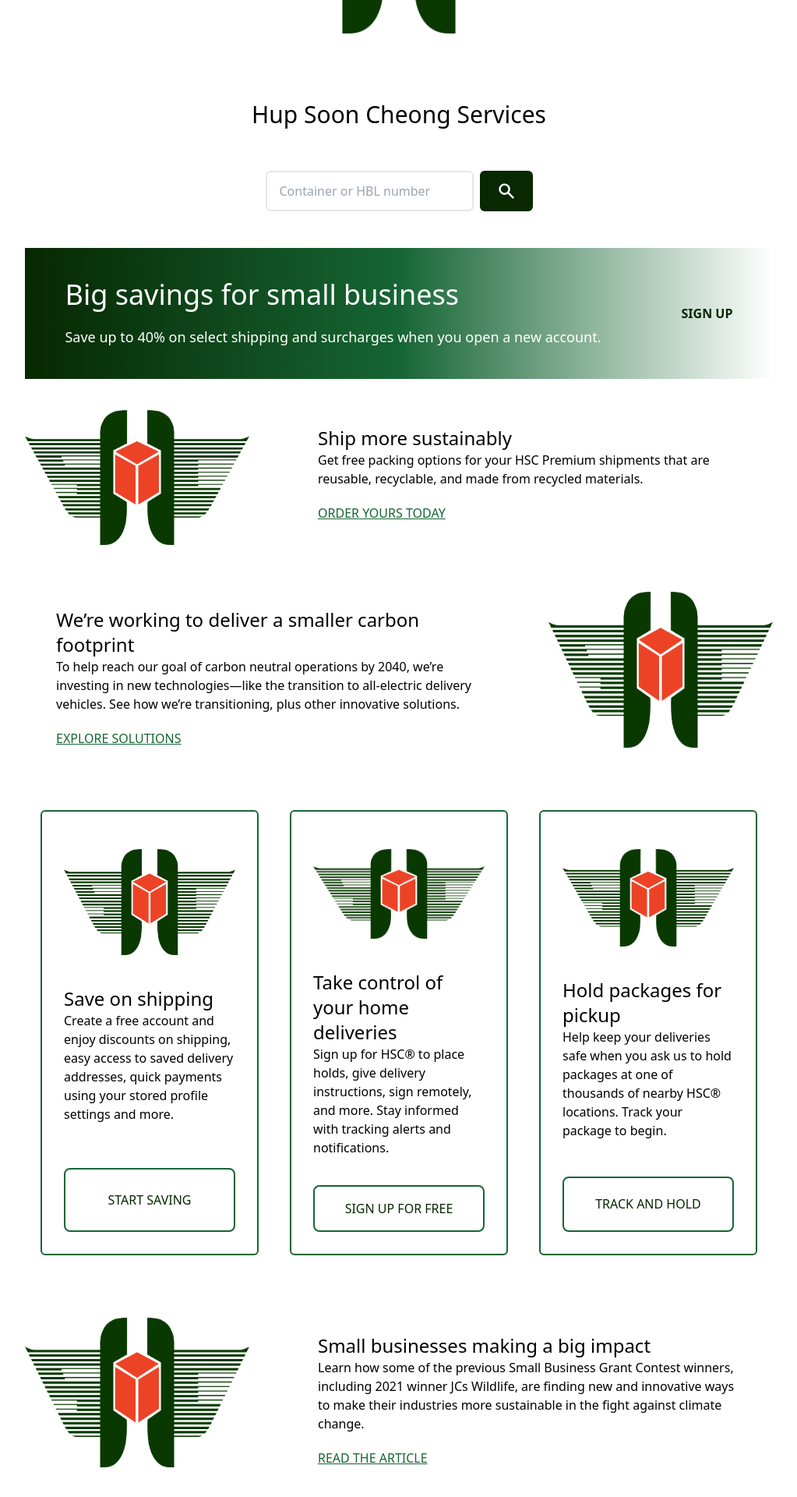
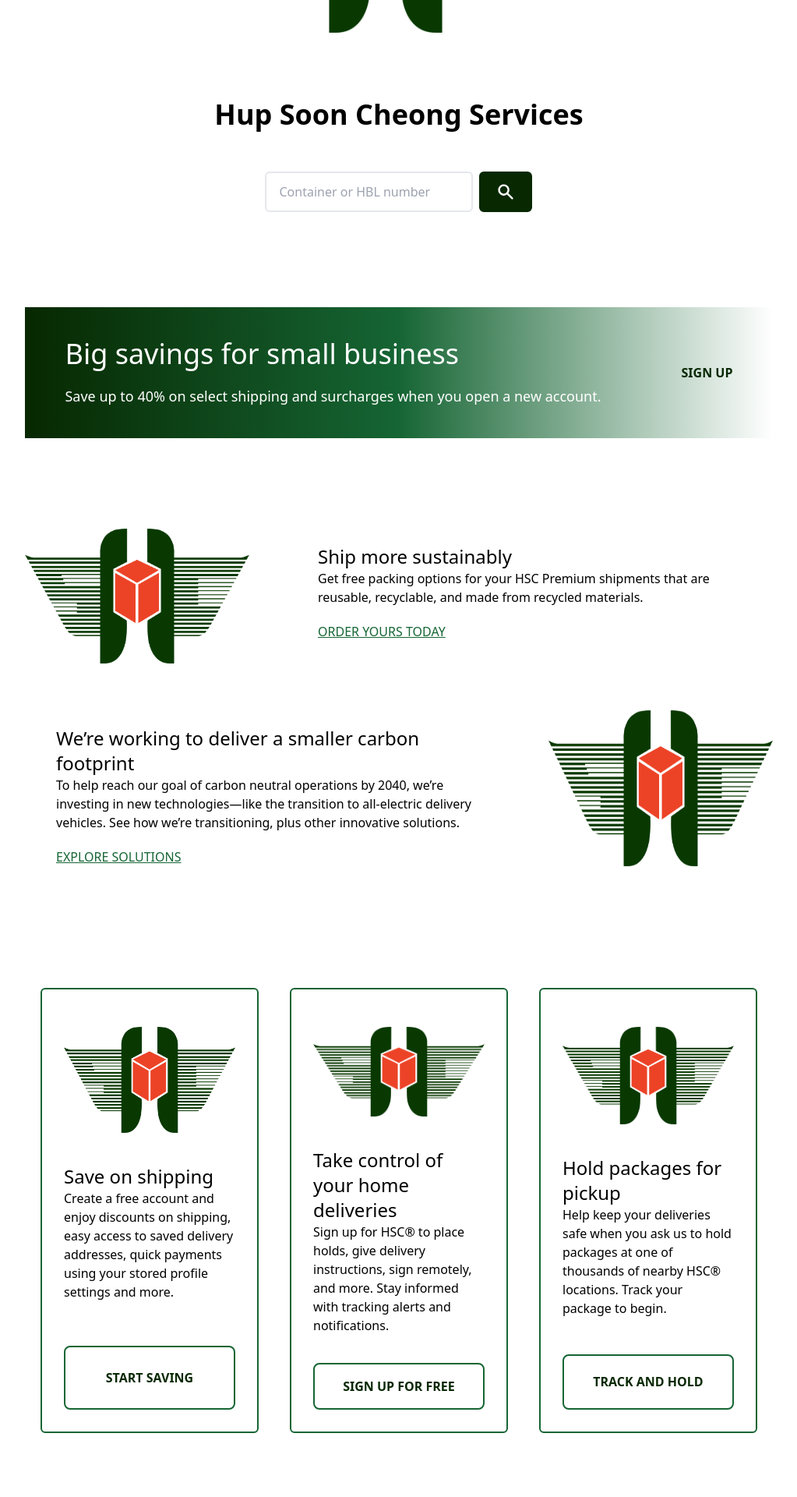
Before and after one commit to tnngoan/HSC-tracking, a Next.js app: page / in a window 1280 px wide. Shown: the part 320-2240 px from the top of the page at 78% size, without its empty margins (128-1151 px from the left). Built offline with nearby package versions, Linux system fonts and the light colour scheme.

Commit message:
add boldness to titles

```diff
--- a/components/Banner.js
+++ b/components/Banner.js
@@ -2,7 +2,7 @@ import React from "react";
 
 const Banner = () => {
   return (
-    <div className="flex justify-around bg-gradient-to-r from-green-999 via-green-800 text-white items-center py-5 my-5">
+    <div className="flex justify-around bg-gradient-to-r from-green-999 via-green-800 text-white items-center py-5 my-24">
       <div className="py-5">
         <p className="text-4xl pb-5">Big savings for small business</p>
         <p className="text-lg">
--- a/components/SearchBanner.js
+++ b/components/SearchBanner.js
@@ -36,7 +36,7 @@ const SearchBanner = () => {
         </div>
       </div>
       <div className="flex items-center justify-center">
-        <p className="text-2xl md:text-3xl text-center px-5">
+        <p className="text-2xl md:text-4xl text-center px-5 font-semibold">
           Hup Soon Cheong Services
         </p>
       </div>
--- a/components/cards/SmallCard.js
+++ b/components/cards/SmallCard.js
@@ -9,10 +9,10 @@ const SmallCard = ({ card }) => {
         <Image src={logo} width={220} height={115.7} alt="HSC logo" />
       </div>
       <div className="flex flex-col py-5">
-        <p className="text-2xl bold">{card.title}</p>
+        <p className="text-2xl font-medium">{card.title}</p>
         <p className="text-md">{card.description}</p>
       </div>
-      <button className="rounded-lg border border-2 border-green-800 uppercase extra-bold text-green-999 mt-4 py-4">
+      <button className="rounded-lg border border-2 border-green-800 uppercase font-extrabold text-green-999 mt-4 py-4">
         {card.button}
       </button>
     </div>
--- a/components/cards/SmallCardsSection.js
+++ b/components/cards/SmallCardsSection.js
@@ -3,7 +3,7 @@ import SmallCard from "./SmallCard";
 
 function SmallCardsSection({ cards }) {
   return (
-    <div className="flex flex-col justify-center md:grid grid-cols-3 py-5 my-5">
+    <div className="flex flex-col justify-center md:grid grid-cols-3 py-5 my-24">
       {cards.map((card) => {
         return <SmallCard key={card} card={card} />;
       })}
--- a/components/cards/WideCard.js
+++ b/components/cards/WideCard.js
@@ -8,10 +8,15 @@ const WideCard = ({ card, order }) => {
       <Image src={logo} width={300} height={180} />
       <div className={`col-span-2 align-center px-5 mx-5 ${order}`}>
         <div className="flex flex-col py-5">
-          <p className="text-2xl bold">{card.title}</p>
+          <p className="text-2xl font-medium">{card.title}</p>
           <p className="text-md">{card.description}</p>
         </div>
-        <a href={card.path} className='uppercase bold text-green-800 underline'>{card.button}</a>
+        <a
+          href={card.path}
+          className="uppercase font-medium text-green-800 underline"
+        >
+          {card.button}
+        </a>
       </div>
     </div>
   );
```
